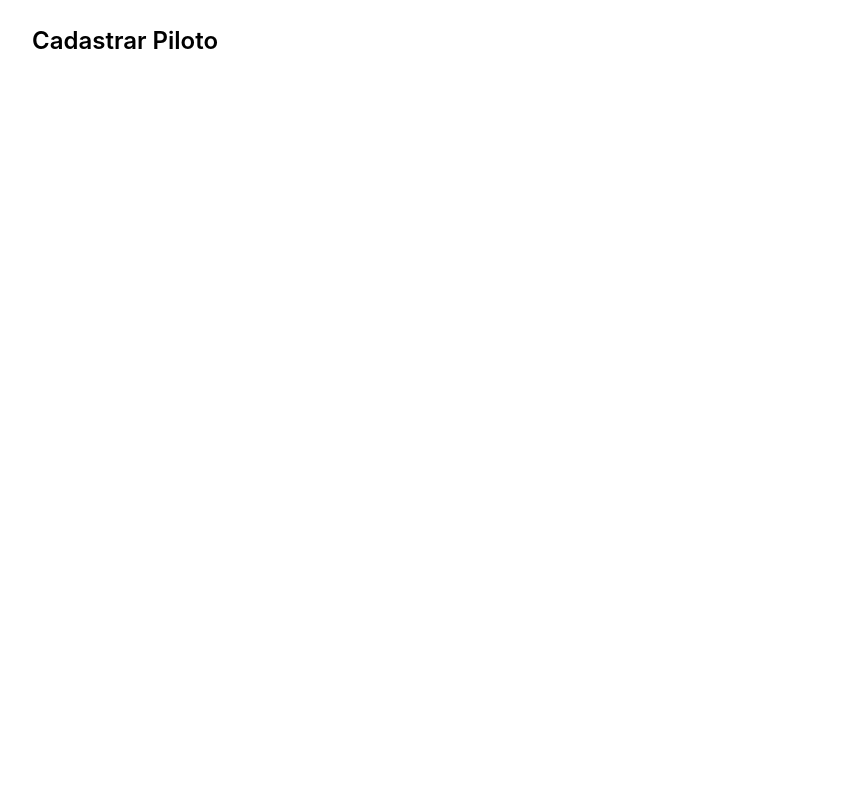
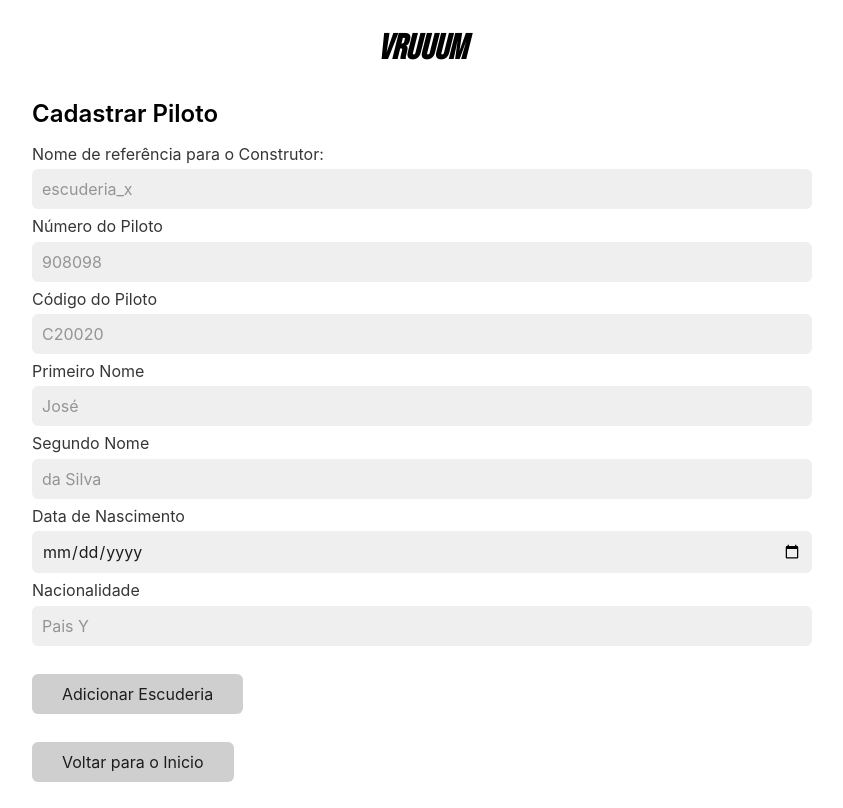
Before and after one commit to EllianCarlos/SCC541-Projeto-Formula-1, a Next.js app in the folder vruuum/: page /register-pilot in a window 1280 px wide. Shown: the whole page, without its empty margins (218-1061 px from the left). Built offline with nearby package versions, Linux system fonts and the light colour scheme.

Commit message:
chore: arruma alguns componentes e ajeita roteamento de páginas

```diff
--- /dev/null
+++ b/vruuum/components/home-button.tsx
@@ -0,0 +1,14 @@
+import { FC, MouseEventHandler } from "react";
+import { useRouter } from "next/router";
+
+const HomeButton: FC<any> = () => {
+  const router = useRouter();
+
+  const handleClick = (e: MouseEventHandler<HTMLButtonElement>) => {
+    router.push("/");
+  };
+
+  return <button type="submit" onClick={handleClick}>Voltar para o Inicio</button>;
+};
+
+export default HomeButton;
--- a/vruuum/components/login.tsx
+++ b/vruuum/components/login.tsx
@@ -9,6 +9,7 @@ const Login: FC<any> = () => {
         <form action="">
           <input type="text" name="Login" id="Login" placeholder="Login" />
           <input type="text" name="Senha" id="Senha" placeholder="Senha" />
+          <br />
           <button type="submit">Enviar</button>
         </form>
       </main>
--- a/vruuum/pages/register-pilot.tsx
+++ b/vruuum/pages/register-pilot.tsx
@@ -1,7 +1,33 @@
+import Header from "@/components/header";
+import HomeButton from "@/components/home-button";
 import type { NextPage } from "next";
+import styles from "../styles/Form.module.css";
 
 const RegisterPilot: NextPage = () => {
-  return <h2>Cadastrar Piloto</h2>;
+  return <>
+    <Header></Header>
+  <h2>Cadastrar Piloto</h2>
+  <form action="" className={styles.form}>
+    <label htmlFor="ConsctructorRef">Nome de referência para o Construtor:</label>
+    <input className={styles.input} type="text" placeholder="escuderia_x" id="ConsctructorRef" name="Driverref" pattern="[a-zA-Z_]+" title="apenas caracteres alfabeticos e o underscore" />
+    <label htmlFor="ConsctructorRef">Número do Piloto</label>
+    <input className={styles.input} type="text" placeholder="908098" id="Name" name="Number" pattern="[0-9]+" title="apenas caracteres numéricos"/>
+    <label htmlFor="ConsctructorRef">Código do Piloto</label>
+    <input className={styles.input} type="text" placeholder="C20020" id="Code" name="Code" />
+    <label htmlFor="ConsctructorRef">Primeiro Nome</label>
+    <input className={styles.input} type="text" placeholder="José" id="Forename" name="Forename" />
+    <label htmlFor="ConsctructorRef">Segundo Nome</label>
+    <input className={styles.input} type="text" placeholder="da Silva" id="Forename" name="Forename" />
+    <label htmlFor="ConsctructorRef">Data de Nascimento</label>
+    <input className={styles.input} type="date" placeholder="19/09/2000" id="Date of Birth" name="Date of Birth" />
+    <label htmlFor="ConsctructorRef">Nacionalidade</label>
+    <input className={styles.input} type="text" placeholder="Pais Y" id="Nationality" name="Nationality" />
+    <br />
+    <button type="submit">Adicionar Escuderia</button>
+  </form>
+  <br />
+  <HomeButton></HomeButton>
+  </>;
 };
 
 export default RegisterPilot;
--- /dev/null
+++ b/vruuum/styles/Form.module.css
@@ -0,0 +1,3 @@
+.input {
+    width: 100%;
+}
```
Also changed, not shown: vruuum/components/user-actions.tsx (+18 -3 lines), vruuum/pages/admin-page.tsx (added, +28 -0 lines), vruuum/pages/index.tsx (+14 -20 lines), vruuum/pages/pilot-page.tsx (added, +7 -0 lines), vruuum/pages/register-team.tsx (+21 -1 lines), vruuum/pages/team-page.tsx (added, +7 -0 lines).
